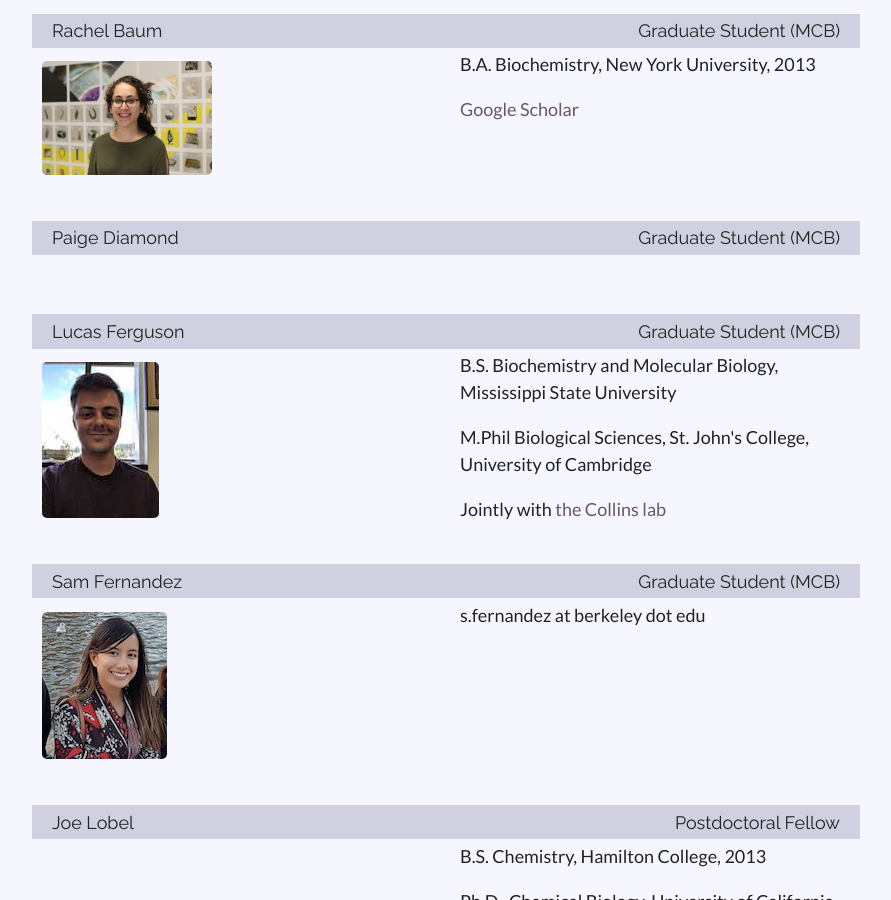
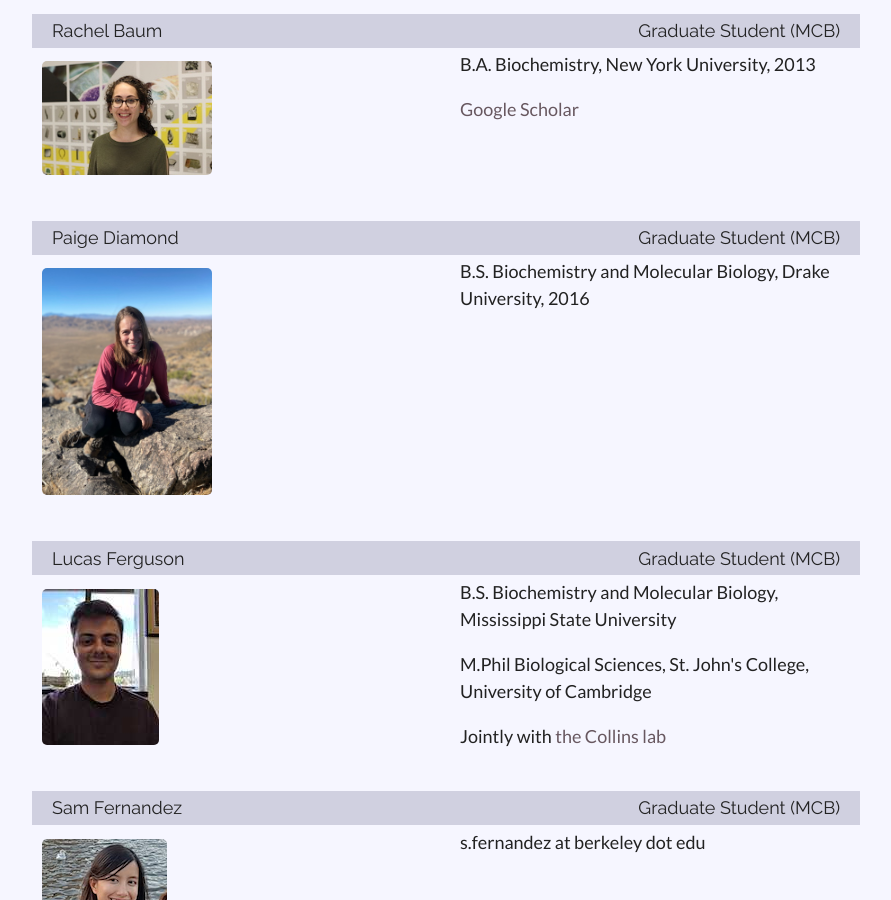
Before and after one commit to ingolia-lab/ingolia-lab.github.io, a Jekyll site: the page built from docs/people.html, in a window 1280 px wide and 900 px high, scrolled down 846 px. Shown: the whole window, without its empty margins (194-1085 px from the left). Built offline with Jekyll 4.4.1, drawn with Linux system fonts in a browser that asks for light colours; nearby versions of some CDN libraries.

Commit message:
Info and picture of Paige

```diff
--- a/docs/_data/people-fulltime.yml
+++ b/docs/_data/people-fulltime.yml
@@ -15,6 +15,9 @@
 
 - name: Paige Diamond
   position: Graduate Student (MCB)
+  picture: images/paige_small.jpg
+  info: >
+    <p>B.S. Biochemistry and Molecular Biology, Drake University, 2016</p>
 
 - name: Lucas Ferguson
   position: Graduate Student (MCB)
```
Also changed, not shown: docs/images/paige_small.jpg (added), 1 other file.
